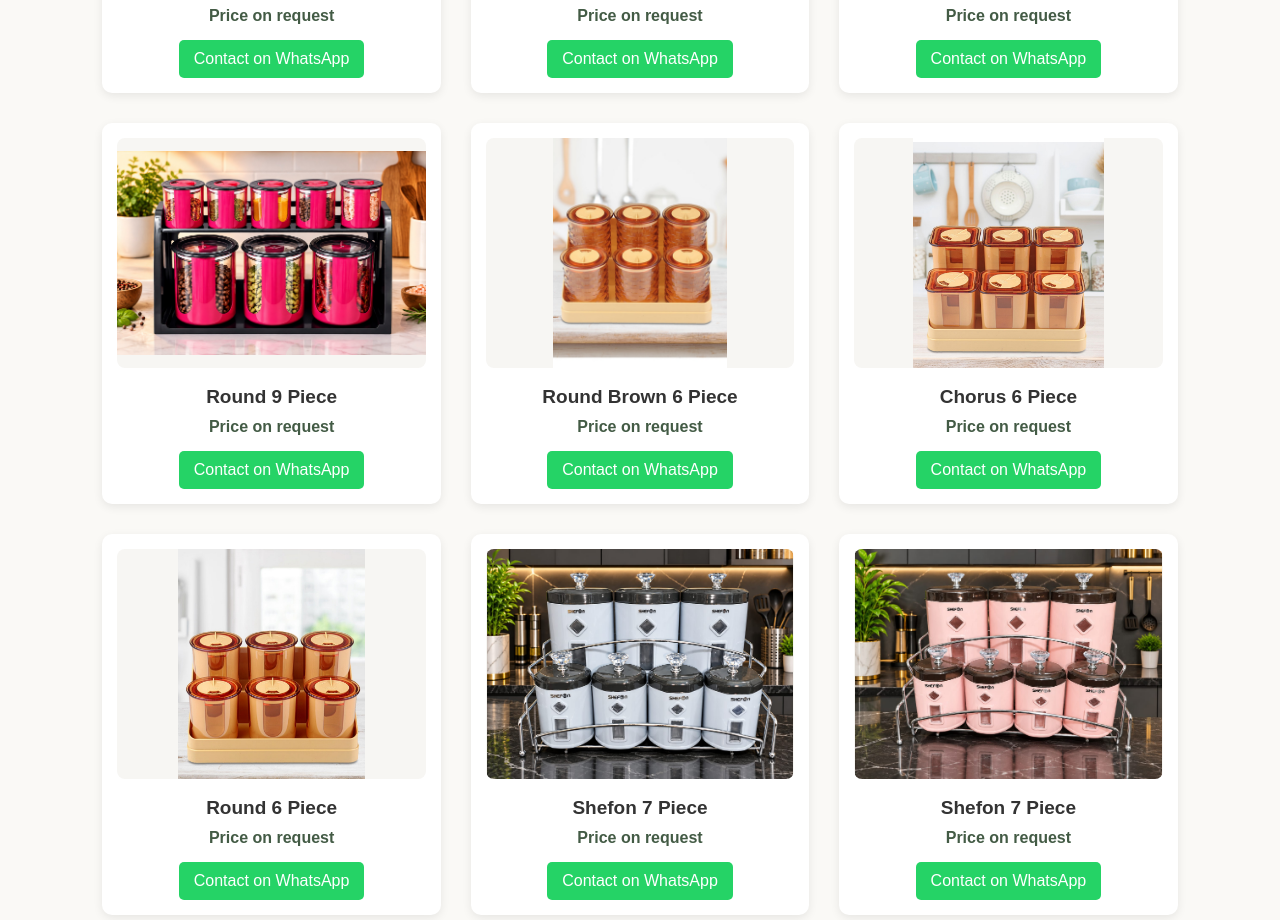
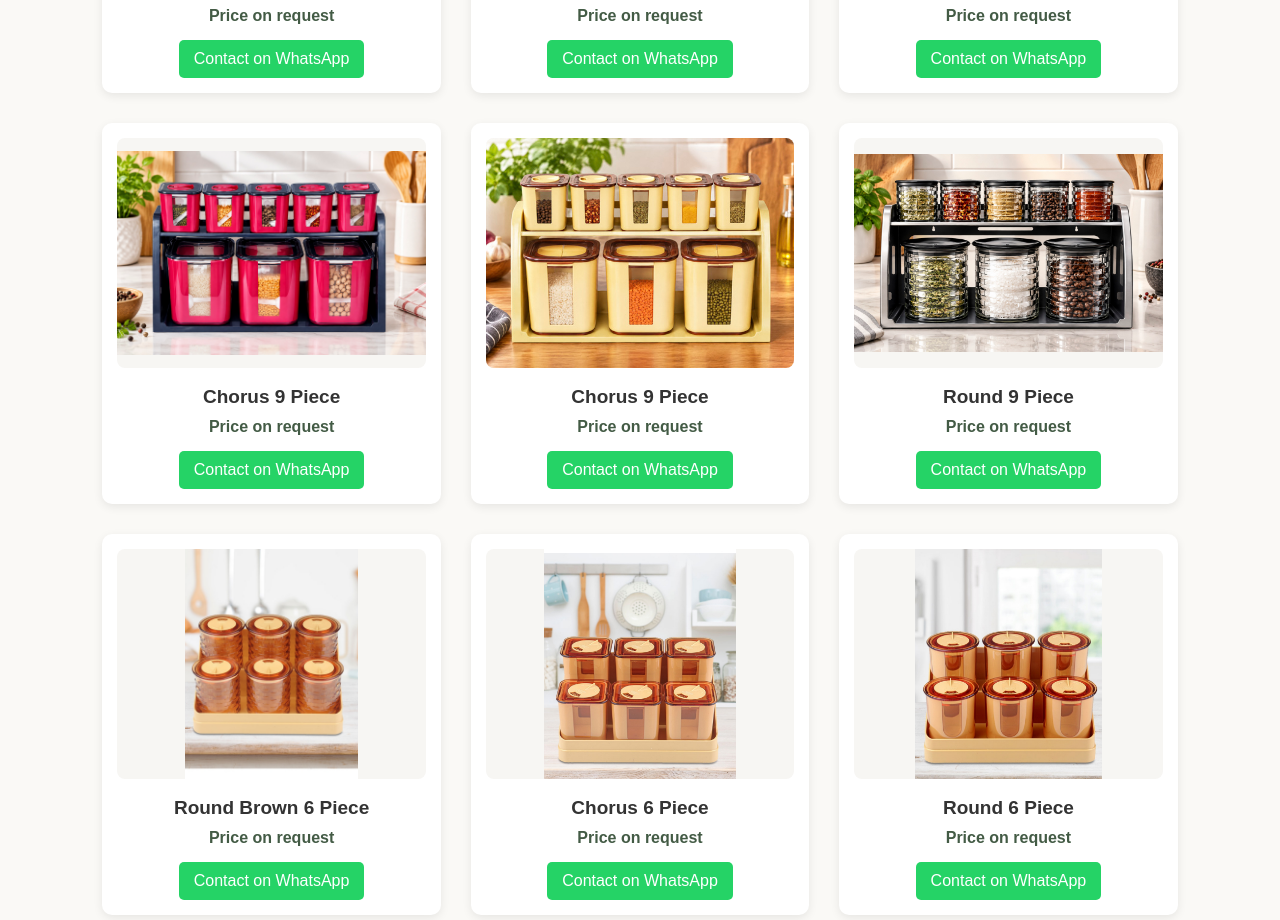
Before and after one commit to ibrahimtouqeer99-dotcom/BitoKitchenWare, a plain HTML site: page index.html in a window 1280 px wide. Shown: the part 889-1809 px from the top of the page. Drawn offline with Linux system fonts and the light colour scheme.

Commit message:
Update index.html

```diff
--- a/index.html
+++ b/index.html
@@ -132,12 +132,48 @@
                 </a>
 
             </div>
-                <!-- Product Round 9 Piece -->
+                 <!-- Product Chorus 9 Piece -->
             <div class="product-card">
 
                 <div class="product-images">
-                    <img src="images/Round Red 9 Piece .jpg"
-                         alt="Round Red 9 Piece">
+                    <img src="images/Chorus Red 9 Piece.jpg"
+                         alt="Chorus Red 9 Piece">
+                </div>
+
+                <h3>Chorus 9 Piece</h3>
+
+                <p>Price on request</p>
+
+                <a href="https://wa.me/923244099132?text=Assalam-o-Alaikum!%20I%20am%20interested%20in%20Chorus%209%20Piece%20Jar%set."
+                target="_blank">
+                Contact on WhatsApp
+                </a>
+
+            </div>
+                 <!-- Product Chorus Golden 9 Piece -->
+            <div class="product-card">
+
+                <div class="product-images">
+                    <img src="images/Chorus Golden 9 Piece.jpg"
+                         alt="Chorus Golden 9 Piece">
+                </div>
+
+                <h3>Chorus 9 Piece</h3>
+
+                <p>Price on request</p>
+
+                <a href="https://wa.me/923244099132?text=Assalam-o-Alaikum!%20I%20am%20interested%20in%20Chorus%209%20Piece%20Jar%set."
+                target="_blank">
+                Contact on WhatsApp
+                </a>
+
+            </div>
+                <!-- Product Round Tukri Grey 9 Piece -->
+            <div class="product-card">
+
+                <div class="product-images">
+                    <img src="images/Round Tukri Grey 9 Piece.jpg"
+                         alt="Round Tukri Grey 9 Piece">
                 </div>
 
                 <h3>Round 9 Piece</h3>
```
